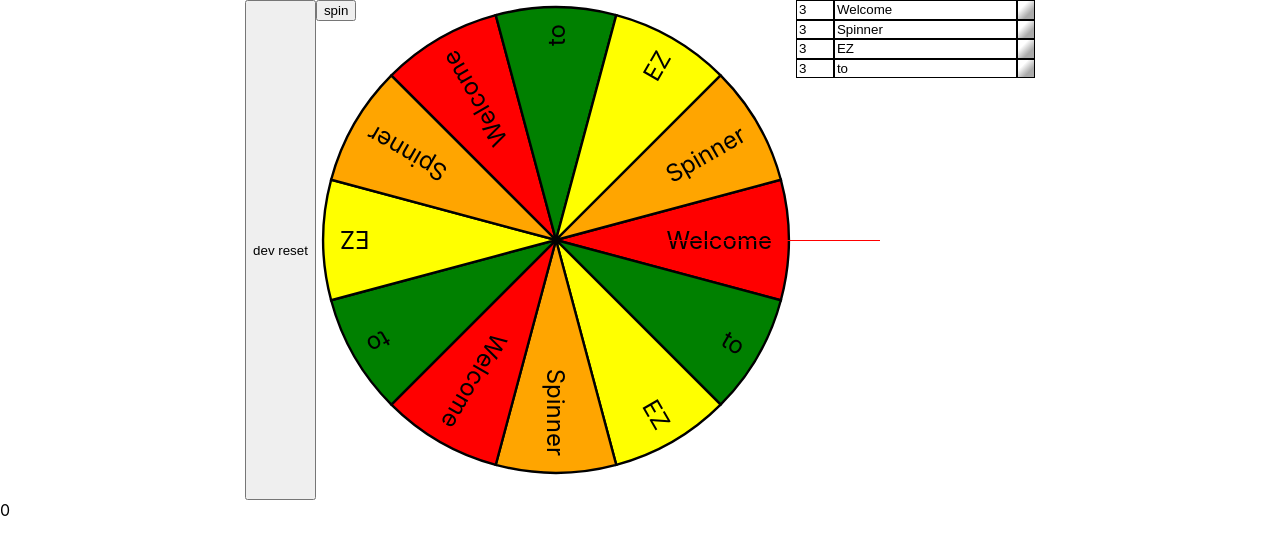
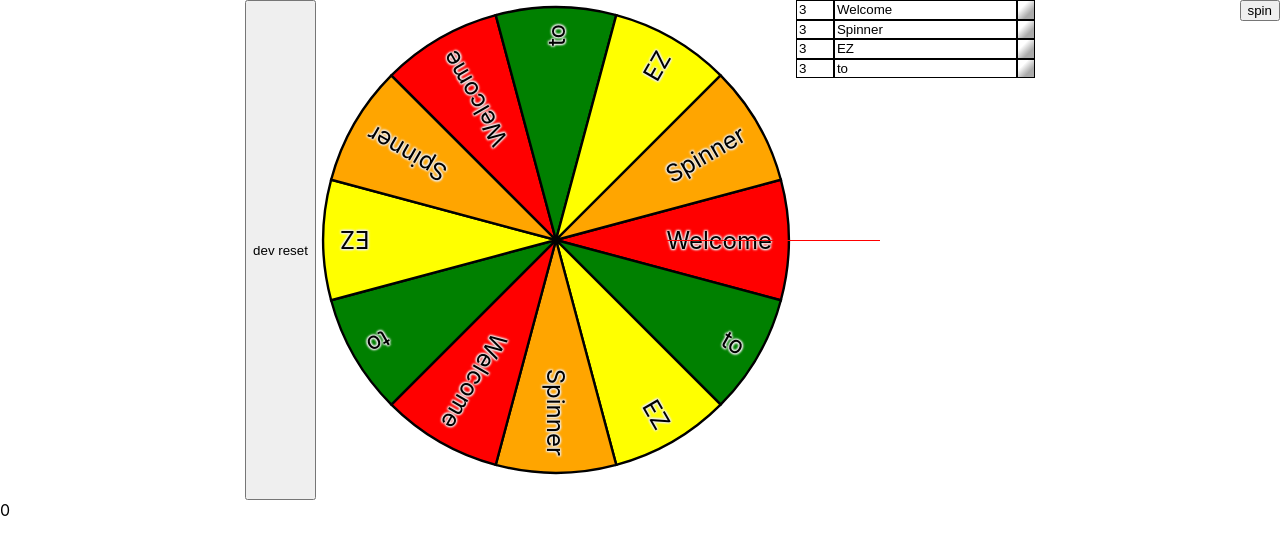
Before and after one commit to z-eric/EZ_Wheel, a React (Create React App) app in the folder spinner-wheel/: page / in a window 1280 px wide. Shown: the top 554 px of the page. Built offline with nearby package versions, Linux system fonts and the light colour scheme.

Commit message:
misc tweaks, half implemented css-based themes, memo on LabelPanel

```diff
--- a/spinner-wheel/src/components/LabelItem.tsx
+++ b/spinner-wheel/src/components/LabelItem.tsx
@@ -16,7 +16,7 @@ const LabelItem = ({ wheelOption, index, handleLabel, handleWeight, handleColor
         values means keystrokes may seem unresponsive and you can't clear the input.
     - Immediate update of the visual wheel state as valid input is typed.
     - Zeroing out the inputs on exit when left with invalid input. */
-  const [weightInput, setWeightInput] = useState(wheelOption.value.toString());
+  const [weightInput, setWeightInput] = useState('');
   const changeWeight = (value: string) => {
     setWeightInput(value);
     let weight = Number.parseInt(value);
@@ -37,7 +37,7 @@ const LabelItem = ({ wheelOption, index, handleLabel, handleWeight, handleColor
   // value read properly if this is placed directly in the state initializer.
   useEffect(() => {
     setWeightInput(wheelOption.value.toString());
-  }, [wheelOption.value])
+  }, [ wheelOption.value])
 
   return (
     <div style={{display: 'flex'}}>
@@ -55,7 +55,6 @@ const LabelItem = ({ wheelOption, index, handleLabel, handleWeight, handleColor
       <div onClick={(e) => handleColor(index)}
         title={`${wheelOption.color ? 'Custom Color' : 'Theme Auto Color'}`}
         style={{
-          // backgroundColor: `${wheelOption.color}`,
           background: `${wheelOption.color ?? 'linear-gradient(135deg, #FFF5 30%, #0005 70%)'}`,
           border: '1px solid black',
           display: 'inline-block',
--- a/spinner-wheel/src/components/LabelPanel.tsx
+++ b/spinner-wheel/src/components/LabelPanel.tsx
@@ -1,8 +1,8 @@
-import { useContext } from "react";
+import { memo, useContext } from "react";
 import { WheelContext } from "../contexts/WheelContext";
 import LabelItem from "./LabelItem";
 
-const LabelPanel = () => {
+const LabelPanel = memo(() => {
   const wheelContext = useContext(WheelContext);
 
   const handleLabel = (text: string, index: number) => {
@@ -33,6 +33,6 @@ const LabelPanel = () => {
       ))}
     </div>
   )
-}
+})
 
 export default LabelPanel;
--- a/spinner-wheel/src/components/MainPanel.tsx
+++ b/spinner-wheel/src/components/MainPanel.tsx
@@ -3,6 +3,7 @@ import WheelSpinner from './WheelSpinner';
 import LabelPanel from './LabelPanel';
 import { WheelContext, WheelOption } from '../contexts/WheelContext';
 import { ThemeContext } from '../contexts/ThemeContext';
+import '../themes/themes.css';
 
 const DEBUG_MODE = true;
 
@@ -10,7 +11,7 @@ const debugOptions: WheelOption[] = [
   {
     label: '👺',
     value: 1,
-    // color: '#9a458a',
+    color: '#ba458a',
   },
   {
     label: '🤗',
@@ -78,6 +79,10 @@ const MainPanel = () => {
     setWinningLocation(location);
   };
 
+  // const parseThemes = () => {
+  //   getComputedStyle(document.documentElement).g
+  // }
+
 
   const wheelReset = () => {
     wheelContext.setData(debugOptions);
--- a/spinner-wheel/src/components/Wedge.tsx
+++ b/spinner-wheel/src/components/Wedge.tsx
@@ -1,6 +1,7 @@
 import React from 'react';
 
 interface WedgeProps {
+  themeClass: string,
   wheelRadius: number,
   label: string,
   angle: number,
@@ -10,11 +11,12 @@ interface WedgeProps {
   color: string,
 }
 
-const Wedge = ({wheelRadius, label, angle, wedgeX, wedgeY, viewBox, color}: WedgeProps) => {
+const Wedge = ({themeClass, wheelRadius, label, angle, wedgeX, wedgeY, viewBox, color}: WedgeProps) => {
 
   return (
     <>
       <div
+        className={themeClass}
         style={{
           width: '100%',
           height: '100%',
@@ -42,6 +44,11 @@ const Wedge = ({wheelRadius, label, angle, wedgeX, wedgeY, viewBox, color}: Wedg
           position: 'absolute',
           left: '50%',
           textAlign: 'right',
+          textShadow:
+            `1px 1px 2px #eee,
+            -1px -1px 2px #eee,
+            1px -1px 2px #eee,
+            -1px 1px 2px #eee`,
           fontSize: '150%',
           alignContent: 'center',
           paddingRight: '5%',
--- a/spinner-wheel/src/components/Wheel.tsx
+++ b/spinner-wheel/src/components/Wheel.tsx
@@ -104,6 +104,7 @@ const buildWedges = (wheelData: WheelOption[], wheelRadius: number, theme: Theme
     <>
       {wedgePattern.map((optionIndex, wedgeIndex) => (
         <Wedge
+          themeClass={'default'}
           key={wedgeIndex}
           wheelRadius={wheelRadius}
           label={wheelData[optionIndex].label}
@@ -114,7 +115,9 @@ const buildWedges = (wheelData: WheelOption[], wheelRadius: number, theme: Theme
           // color={wheelData[optionIndex].color ?? `hsl(${(360 / wheelData.length) * optionIndex} 50% 50%)`} // programmatic hue
           // color={wheelData[optionIndex].color ?? `hsl(250 50% ${100 - ((50 / wheelData.length) * optionIndex)}%)`} // programmatic lightness
           // color={wheelData[optionIndex].color ?? `hsl(${optionIndex % 2 === 0 ? '110' : '200'} 50% ${90 - ((70 / wheelData.length) * Math.floor(optionIndex / 2))}%)`} // programmatic lightness & dual hue
-          color={wheelData[optionIndex].color ?? theme.wedgeColors[optionIndex % theme.wedgeColors.length]} // theme
+          // color={wheelData[optionIndex].color ?? theme.wedgeColors[optionIndex % theme.wedgeColors.length]} // theme provider
+
+          color={wheelData[optionIndex].color ?? `var(--wedge${optionIndex % 6})`} // theme
         />
       ))}
     </>
--- a/spinner-wheel/src/components/WheelSpinner.tsx
+++ b/spinner-wheel/src/components/WheelSpinner.tsx
@@ -68,7 +68,7 @@ const WheelSpinner = ({isActive, isActiveSetter, winningLocationSetter}: WheelSp
 
       </div>
       <br/>
-      <button onClick={spin} disabled={isActive} style={{position: 'absolute', top: 0}}>spin</button>
+      <button onClick={spin} disabled={isActive} style={{position: 'absolute', top: 0, right: 0}}>spin</button>
       <div style={{position: 'absolute', left: 0,}}>{rotation}</div>
     </>
   )
--- /dev/null
+++ b/spinner-wheel/src/themes/themes.css
@@ -0,0 +1,11 @@
+.default {
+  --primary: turquoise;
+  --secondary: teal;
+  --wedgeCount: 6;
+  --wedge0: red;
+  --wedge1: orange;
+  --wedge2: yellow;
+  --wedge3: green ;
+  --wedge4: blue;
+  --wedge5: purple;
+}
```
